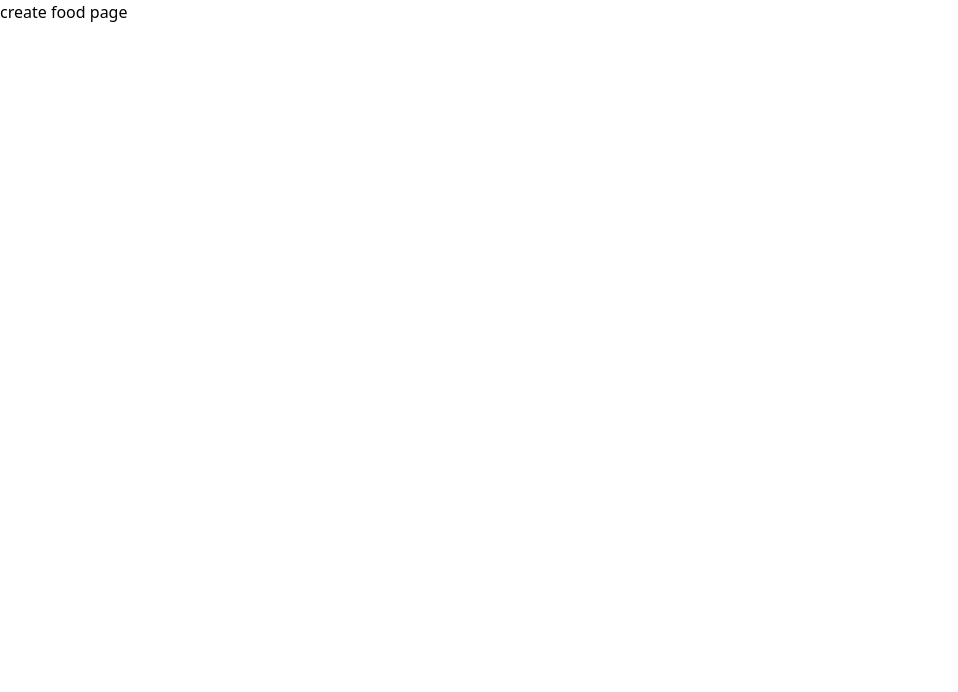
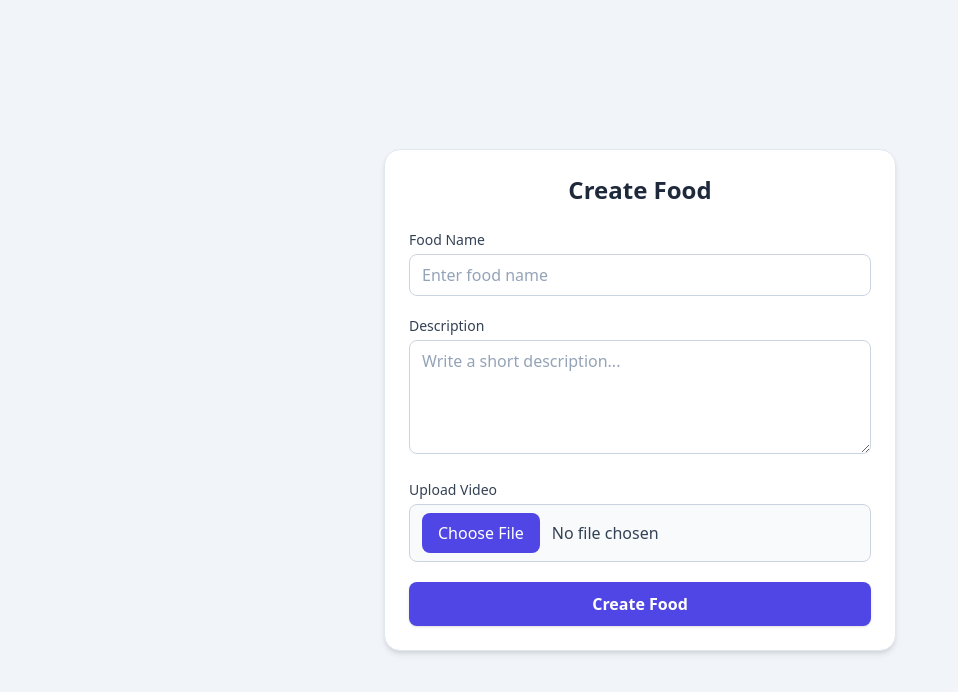
Before and after one commit to kartik-667/reel-style-food-app, a React (Vite) app in the folder frontend/: page /createfood in a window 1280 px wide. Shown: the top 692 px of the page, without its empty margins (0-958 px from the left). Built offline with nearby package versions, Linux system fonts and the light colour scheme.

Commit message:
ui for createfood page

```diff
--- a/frontend/src/App.jsx
+++ b/frontend/src/App.jsx
@@ -5,8 +5,9 @@ import UserRegister from './pages/UserRegister'
 import FoodpartnerRegister from './pages/FoodpartnerRegister'
 import FoodpartnerLogin from './pages/FoodpartnerLogin'
 import Home from './pages/Home'
-import CreateFoodpage from './pages/CreateFoodpage'
 import FoodPartnerProfile from './pages/FoodPartnerProfile'
+import Createfood from './pages/Createfood'
+
 function App() {
   return (
     <>
@@ -17,10 +18,10 @@ function App() {
       <Route path='/foodpartner/register' element={<FoodpartnerRegister></FoodpartnerRegister>}></Route>
       <Route path='/foodpartner/login' element={<FoodpartnerLogin></FoodpartnerLogin>}></Route>
       <Route path="/" element={<Home />} ></Route>
-      <Route path="/createfood" element={<CreateFoodpage></CreateFoodpage>
-      }></Route>
+
 
       <Route path="/foodpartner/:id" element={<FoodPartnerProfile></FoodPartnerProfile>}></Route>
+      <Route path="/createfood" element={<Createfood></Createfood>} ></Route>
 
     </Routes>
 
--- a/frontend/src/pages/CreateFoodpage.jsx
+++ /dev/null
@@ -1,11 +0,0 @@
-import React from 'react'
-
-function CreateFoodpage() {
-  return (
-    <div>
-      <h1>create food page</h1>
-    </div>
-  )
-}
-
-export default CreateFoodpage
--- /dev/null
+++ b/frontend/src/pages/Createfood.jsx
@@ -0,0 +1,107 @@
+import React, { useState } from "react";
+import { useRef } from "react";
+export default function CreateFood() {
+  const [videoPreview, setVideoPreview] = useState(null);
+  const videoRef=useRef(null)
+
+  const handleVideoChange = (e) => {
+    const file = e.target.files[0];
+    if (file) {
+      setVideoPreview(URL.createObjectURL(file));
+    } else {
+      setVideoPreview(null);
+    }
+  };
+
+  const handleRemoveVideo = () => {
+    setVideoPreview(null);
+    if(videoRef.current){
+        videoRef.current.value="" //clears video input also
+    }
+    // console.log(vidtag.);
+
+  };
+
+  return (
+    <div className="min-h-screen bg-slate-100 flex items-center justify-center p-6">
+      <div className="w-full max-w-lg bg-white rounded-2xl shadow-md border border-slate-200 p-6">
+        {/* Title */}
+        <h1 className="text-2xl font-bold text-slate-800 mb-6 text-center">
+          Create Food
+        </h1>
+
+        {/* Video Preview */}
+        {videoPreview && (
+          <div className="mb-6  rounded-xl overflow-hidden border border-slate-200 shadow">
+            <video
+              src={videoPreview}
+              controls
+              className="w-full h-64 object-cover"
+            />
+            <div className="flex justify-center mt-1 mb-1">
+              <button
+                type="button"
+                onClick={handleRemoveVideo}
+                className="rounded-lg bg-red-600 px-4 py-2 text-white font-semibold shadow hover:bg-red-700 transition"
+              >
+                Remove Video
+              </button>
+            </div>
+          </div>
+        )}
+
+        {/* Form */}
+        <form className="space-y-5">
+          {/* Name */}
+          <div>
+            <label className="block text-sm font-medium text-slate-700 mb-1">
+              Food Name
+            </label>
+            <input
+              type="text"
+              placeholder="Enter food name"
+              className="w-full rounded-lg border border-slate-300 px-3 py-2 text-slate-800 placeholder-slate-400 focus:outline-none focus:ring-2 focus:ring-indigo-500"
+            />
+          </div>
+
+          {/* Description */}
+          <div>
+            <label className="block text-sm font-medium text-slate-700 mb-1">
+              Description
+            </label>
+            <textarea
+              placeholder="Write a short description..."
+              rows="4"
+              className="w-full rounded-lg border border-slate-300 px-3 py-2 text-slate-800 placeholder-slate-400 focus:outline-none focus:ring-2 focus:ring-indigo-500"
+            />
+          </div>
+
+          {/* Video Upload */}
+          <div>
+            <label className="block text-sm font-medium text-slate-700 mb-1">
+              Upload Video
+            </label>
+            <input
+                id="vid"
+              type="file"
+              accept="video/*"
+              ref={videoRef}
+              onChange={handleVideoChange}
+              className="w-full cursor-pointer rounded-lg border border-slate-300 bg-slate-50 px-3 py-2 text-slate-700
+              file:mr-3 file:rounded-lg file:border-0 file:bg-indigo-600 file:px-4 file:py-2 file:text-white
+              hover:file:bg-indigo-700"
+            />
+          </div>
+
+          {/* Submit Button */}
+          <button
+            type="submit"
+            className="w-full rounded-lg bg-indigo-600 px-4 py-2.5 text-white font-semibold shadow hover:bg-indigo-700 transition"
+          >
+            Create Food
+          </button>
+        </form>
+      </div>
+    </div>
+  );
+}
```
